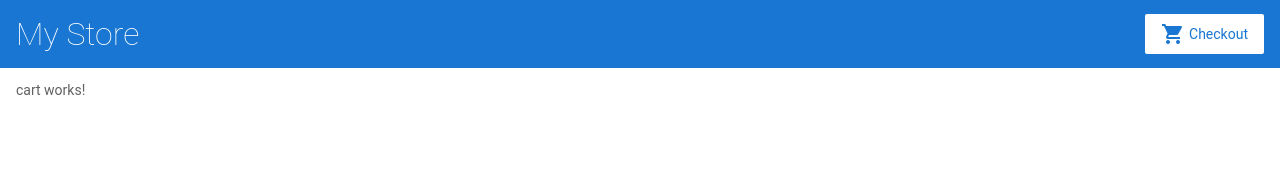
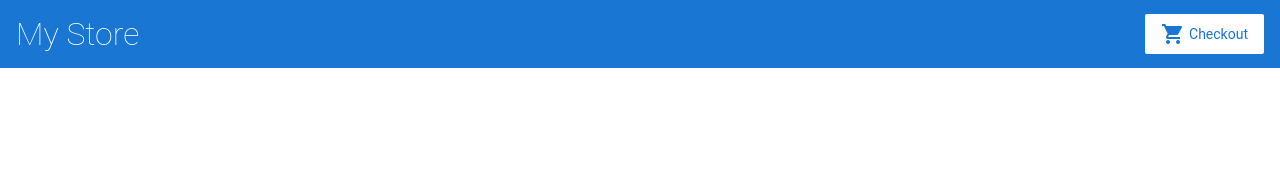
Before and after one commit to smitvora1904/Angular-tutorial, an Angular app: page /cart in a window 1280 px wide. Shown: the top 172 px of the page. Built offline with nearby package versions, Linux system fonts and the light colour scheme.

Commit message:
Display Cart items

```diff
--- a/src/app/cart/cart.component.html
+++ b/src/app/cart/cart.component.html
@@ -1 +1,4 @@
-<p>cart works!</p>
+<div class="cart-item" *ngFor="let item of items">
+<span>{{ item.name }}</span>
+<span>{{ item.price | currency }}</span>
+</div>
--- a/src/app/cart/cart.component.ts
+++ b/src/app/cart/cart.component.ts
@@ -1,12 +1,14 @@
 import { Component } from '@angular/core';
-
+import { CartService } from '../cart.service';
 @Component({
   selector: 'app-cart',
   templateUrl: './cart.component.html',
   styleUrls: ['./cart.component.css']
 })
 export class CartComponent{
-
-  constructor() { }
+  items = this.cartService.getItems();
+  constructor(
+    private cartService: CartService
+  ) { }
 
 }
--- a/src/app/top-bar/top-bar.component.html
+++ b/src/app/top-bar/top-bar.component.html
@@ -2,7 +2,7 @@
   <h1>My Store</h1>
 </a>
 
-<a routerLink="/cart"class="button fancy-button"><i class="material-icons">shopping_cart</i>Checkout</a>
+<a routerLink="/cart" class="button fancy-button"><i class="material-icons">shopping_cart</i>Checkout</a>
 
 <!--
 Copyright Google LLC. All Rights Reserved.
```
